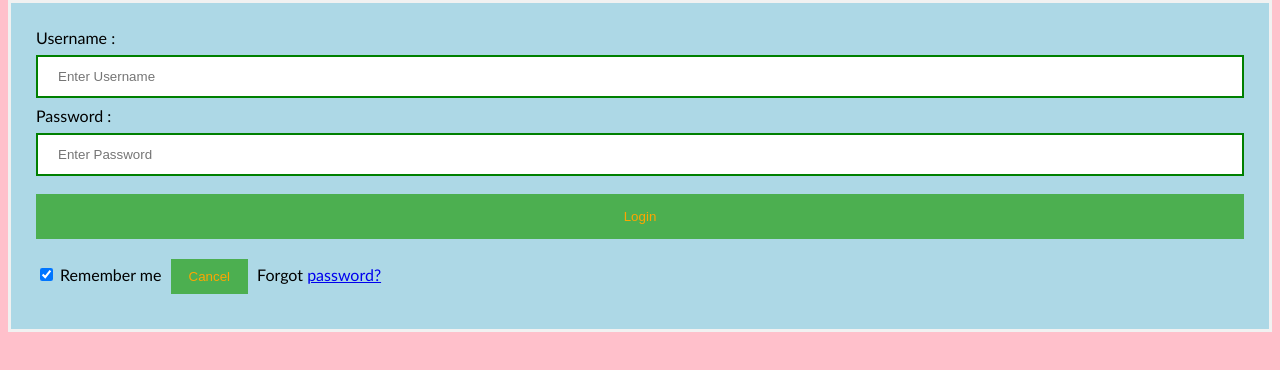
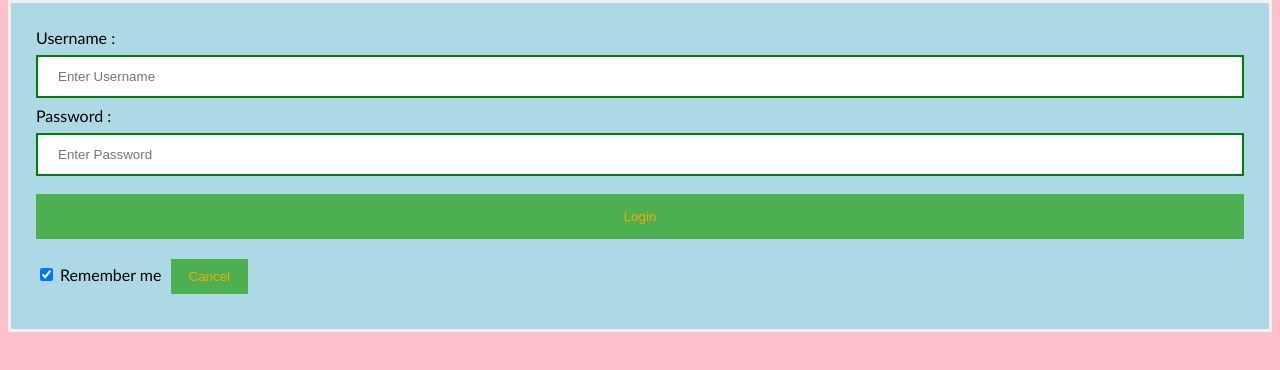
Before and after one commit to zapsocialapp/fedded.cf, a plain HTML site: page index.html in a window 1280 px wide. Shown: the part 82-452 px from the top of the page. Drawn offline with Linux system fonts and the light colour scheme.

Commit message:
Update index.html

```diff
--- a/index.html
+++ b/index.html
@@ -55,7 +55,6 @@ button {
             <button type="submit">Login</button>
             <input type="checkbox" checked="checked"> Remember me
             <button type="button" class="cancelbtn"> Cancel</button>
-            Forgot <a href="#"> password? </a>
         </div>
     </form>
 </body>
```
